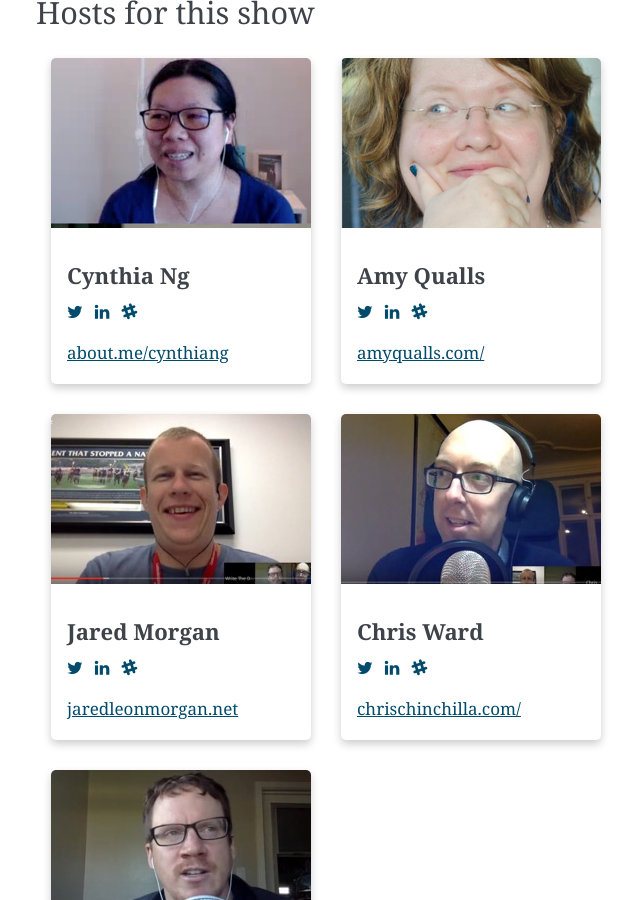
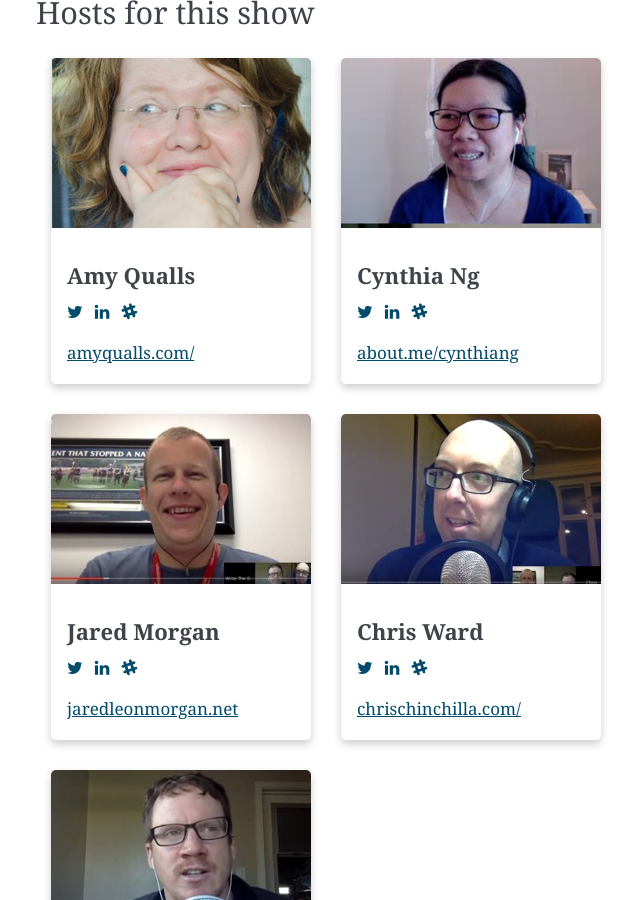
Before and after one commit to writethedocspodcast/writethedocspodcast.github.io, a Jekyll site: the page built from _posts/2020-02-17-episode-27-starting-doc-dept-from-scratch.md, in a window 1280 px wide and 900 px high, scrolled down 942 px. Shown: the whole window, without its empty margins (384-1024 px from the left). Built offline with Jekyll 4.4.1, drawn with Linux system fonts in a browser that asks for light colours; comment, search, counter and statistics services are not loaded.

Commit message:
swap order of host images

```diff
--- a/_posts/2020-02-17-episode-27-starting-doc-dept-from-scratch.md
+++ b/_posts/2020-02-17-episode-27-starting-doc-dept-from-scratch.md
@@ -24,8 +24,8 @@ mp4_length: 46787100
 mp4_thumbnail: assets/img/episodethumbs/episode27_first.png
 # make thumb 378px high by 478px wide. this image appears in FTV app only
 hosts:
+- AmyQ
 - arty-chan
-- AmyQ
 - jaredmorgs
 - chrisward
 - tomjohnson
```
